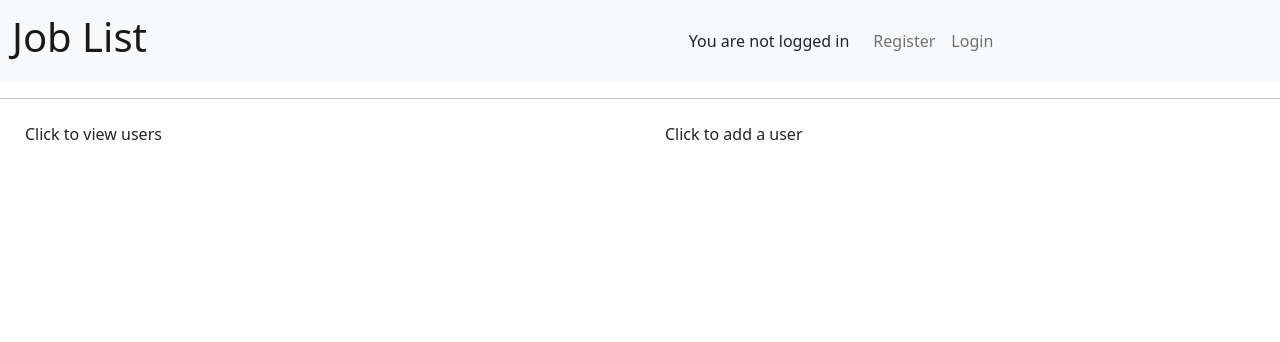
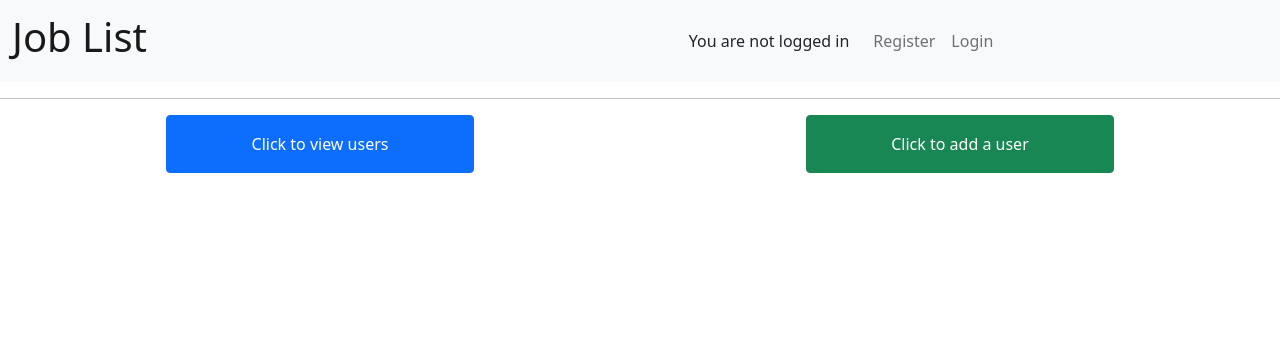
Before and after one commit to antonychalks/Jobs_List, a Django app: page /planners/ in a window 1280 px wide. Shown: the top 342 px of the page. Run offline with Django 4.2, Linux system fonts and the light colour scheme; parts of the project's set-up code (start-up, migrations or seed data) failed here and were passed over.

Commit message:
Styled the buttons on the planner_home page

```diff
--- a/job_list/settings.py
+++ b/job_list/settings.py
@@ -27,7 +27,7 @@ TEMPLATES_DIR = os.path.join(BASE_DIR, 'templates')
 SECRET_KEY = os.environ.get("SECRET_KEY")
 
 # SECURITY WARNING: don't run with debug turned on in production!
-DEBUG = False
+DEBUG = True
 ALLOWED_HOSTS = []
 
 
--- a/planners/templates/planners/planner_home.html
+++ b/planners/templates/planners/planner_home.html
@@ -8,11 +8,11 @@
 
 <div class="container-fluid">
     <div class="row">
-        <div class="col-6 center">
-            <button class="btn" onclick="location.href='{% url 'UserList' %}';"> Click to view users </button>
+        <div class="col-6 d-flex align-items-center justify-content-center">
+            <button class="btn col-6 p-3 btn-primary" onclick="location.href='{% url 'UserList' %}';"> Click to view users </button>
         </div>
-        <div class="col-6 center">
-            <button class="btn" onclick="location.href='{% url 'account_signup' %}';"> Click to add a user </button>
+        <div class="col-6 d-flex align-items-center justify-content-center">
+            <button  class="btn col-6 p-3 btn-success" onclick="location.href='{% url 'account_signup' %}';"> Click to add a user </button>
         </div>
     </div>
 </div>
```
